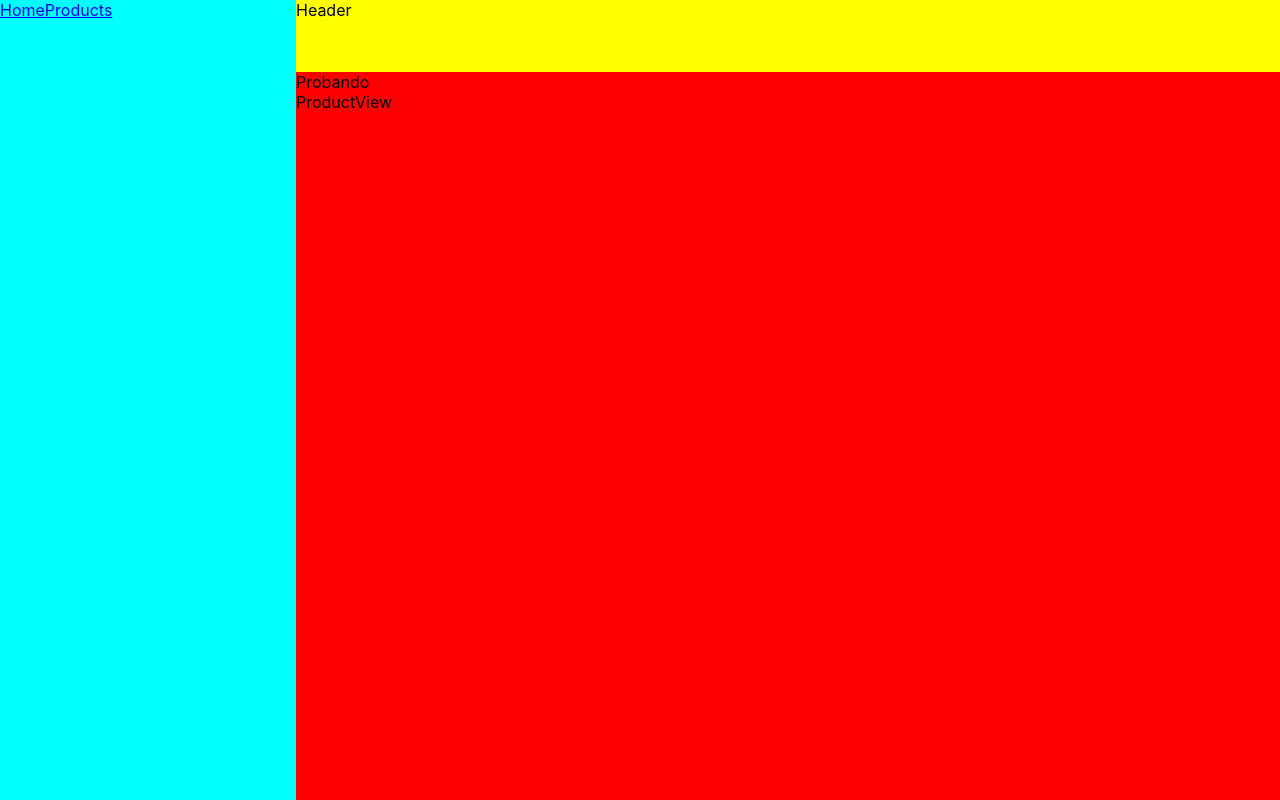
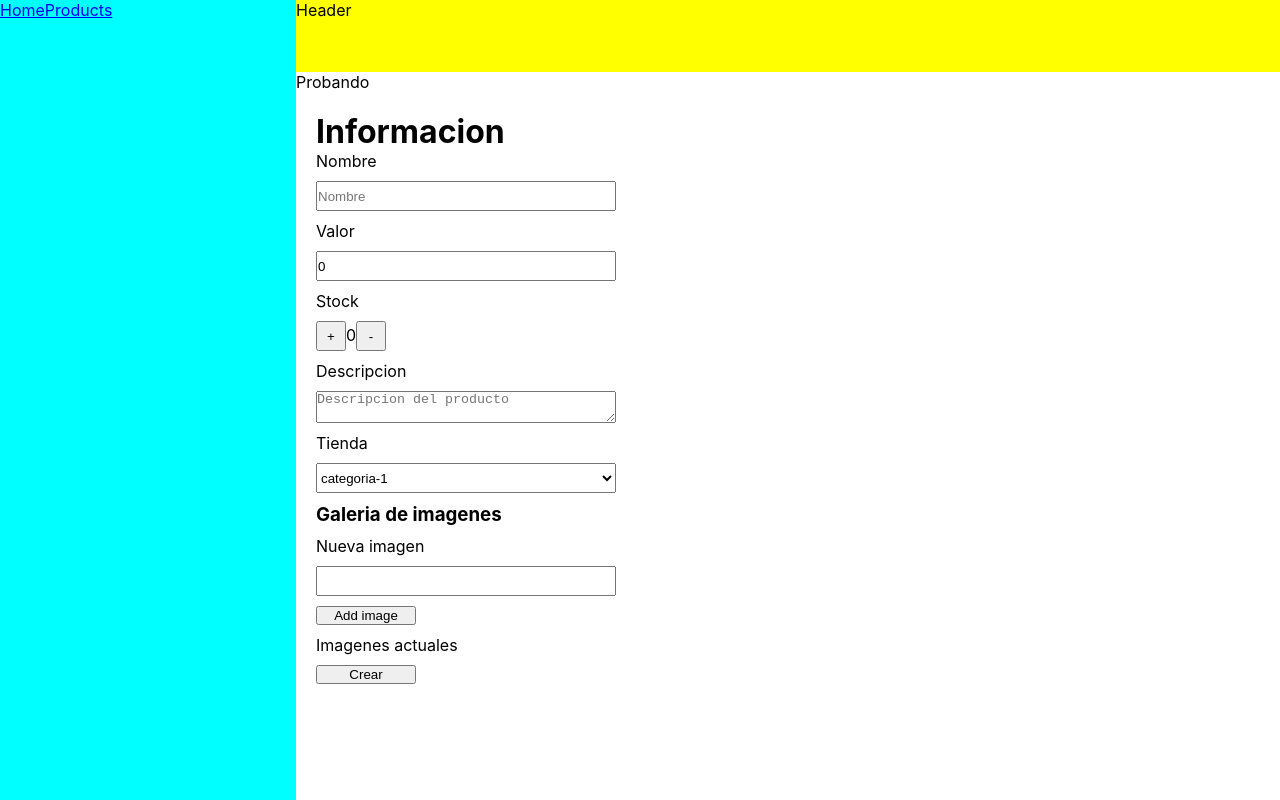
Before and after one commit to JoaquinVarelaCenco/Dashboard-Equipo1, a React (Create React App) app: page /products/1 in a window 1280 px wide. Built offline with nearby package versions, Linux system fonts and the light colour scheme.

Commit message:
Create form product NEW

```diff
--- a/src/components/mainArea/MainArea.css
+++ b/src/components/mainArea/MainArea.css
@@ -1,10 +1,9 @@
 /* code css */
-.mainArea{
-    background-color: red;
-    width: 100%;
-
+.mainArea {
+  /* background-color: red; */
+  width: 100%;
 }
 
-.mainArea__content{
-    margin-top: 72px;
+.mainArea__content {
+  margin-top: 72px;
 }
--- a/src/pages/Products/ProductView/ProductView.css
+++ b/src/pages/Products/ProductView/ProductView.css
@@ -1 +1,29 @@
-/* code css */
+.product-new {
+  align-items: center;
+  padding: 20px;
+}
+
+.product-new button {
+  width: 100px;
+}
+
+.product-new__form {
+  display: flex;
+  flex-direction: column;
+  gap: 10px;
+}
+
+.product-new__form input,
+select {
+  width: 300px;
+  height: 30px;
+}
+
+.product-new__form textarea {
+  width: 300px;
+}
+
+.product-new-form__stock button {
+  width: 30px;
+  height: 30px;
+}
--- a/src/pages/Products/ProductView/ProductView.js
+++ b/src/pages/Products/ProductView/ProductView.js
@@ -1,9 +1,120 @@
-import React from 'react'
+import React, { useEffect, useState } from "react";
+import { newProduct } from "../../../services/apiServices";
+import "./ProductView.css";
 
 const ProductView = () => {
+  const defaultValues = {
+    title: "",
+    price: 0,
+    stock: 0,
+    description: "",
+    category: "",
+    images: [],
+    rating: {
+      rate: 0,
+      count: 0,
+    },
+  };
+
+  const [product, setProduct] = useState(defaultValues);
+
+  const handleInputChange = ({ target }) => {
+    if (target.name === "price") {
+      setProduct({ ...product, [target.name]: Number(target.value) });
+    } else {
+      setProduct({ ...product, [target.name]: target.value });
+    }
+    console.log(product);
+  };
+
+  const handleInputChangeStock = (operation) => {
+    if (operation === "+") {
+      setProduct({ ...product, stock: product.stock + 1 });
+    } else if (operation === "-" && product.stock > 0) {
+      setProduct({ ...product, stock: product.stock - 1 });
+    }
+  };
+
+  const handleAddImage = () => {
+    let imageValue = document.getElementById("input-img-add").value;
+    let aux = product.images;
+    aux.push(imageValue);
+    setProduct({ ...product, images: aux });
+  };
+
+  function handleSubmit() {
+    newProduct(product).then((res) => {
+      console.log(res);
+    });
+  }
+
   return (
-    <div>ProductView</div>
-  )
-}
+    <div className="product-new">
+      <h1>Informacion</h1>
+      <form onSubmit={handleSubmit} className="product-new__form">
+        <p>Nombre</p>
+        <input
+          type="text"
+          name="title"
+          value={product.title}
+          placeholder="Nombre"
+          onChange={handleInputChange}
+          required
+        />
+        <p>Valor</p>
+        <input
+          type="number"
+          name="price"
+          value={product.price}
+          onChange={handleInputChange}
+          required
+        />
+        <p>Stock</p>
+        <div className="product-new-form__stock">
+          <button onClick={() => handleInputChangeStock("+")} type="button">
+            +
+          </button>
+          <span>{product.stock}</span>
+          <button onClick={() => handleInputChangeStock("-")} type="button">
+            -
+          </button>
+        </div>
 
-export default ProductView
+        <p>Descripcion</p>
+        <textarea
+          type="number"
+          name="description"
+          placeholder="Descripcion del producto"
+          value={product.description}
+          onChange={handleInputChange}
+          required
+        />
+        <p>Tienda</p>
+        <select
+          name="category"
+          value={product.categoria}
+          onChange={handleInputChange}
+        >
+          <option value="categoria-1">categoria-1</option>
+          <option value="categoria-2">categoria-2</option>
+          <option value="categoria-3">categoria-3</option>
+          <option value="categoria-4">categoria-4</option>
+        </select>
+        <h3>Galeria de imagenes</h3>
+        <p>Nueva imagen</p>
+        <input type="text" name="image" id="input-img-add" />
+        <button onClick={() => handleAddImage()} type="button">
+          Add image
+        </button>
+        <p>Imagenes actuales</p>
+
+        {product.images.map((img) => {
+          return <p>{img}</p>;
+        })}
+        <button type="submit">Crear</button>
+      </form>
+    </div>
+  );
+};
+
+export default ProductView;
--- a/src/services/apiServices.js
+++ b/src/services/apiServices.js
@@ -1,4 +1,4 @@
-const url = "http://localhost:5000/api/";
+const url = "http://localhost:8000/api/";
 const getProducts = () => {
   return fetch(`${url}product`).then((res) => res.json());
 };
@@ -21,4 +21,18 @@ const updateProduct = (body) => {
   }).then((res) => res.json());
 };
 
-module.exports = { getProducts, getProductById, deleteProduct, updateProduct };
+const newProduct = (body) => {
+  return fetch(`${url}product`, {
+    method: "POST",
+    headers: { "Content-Type": "application/json" },
+    body: JSON.stringify(body),
+  }).then((res) => res.json());
+};
+
+module.exports = {
+  getProducts,
+  getProductById,
+  deleteProduct,
+  updateProduct,
+  newProduct,
+};
```
